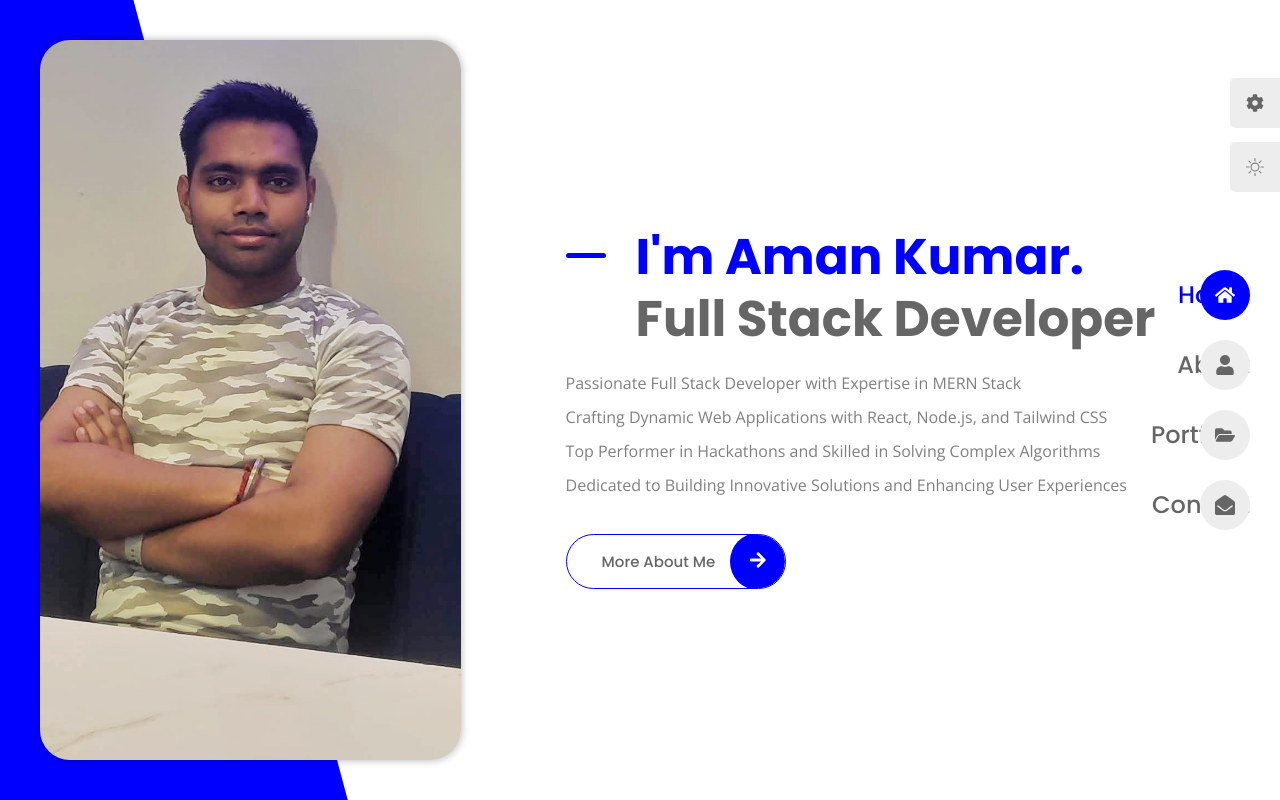
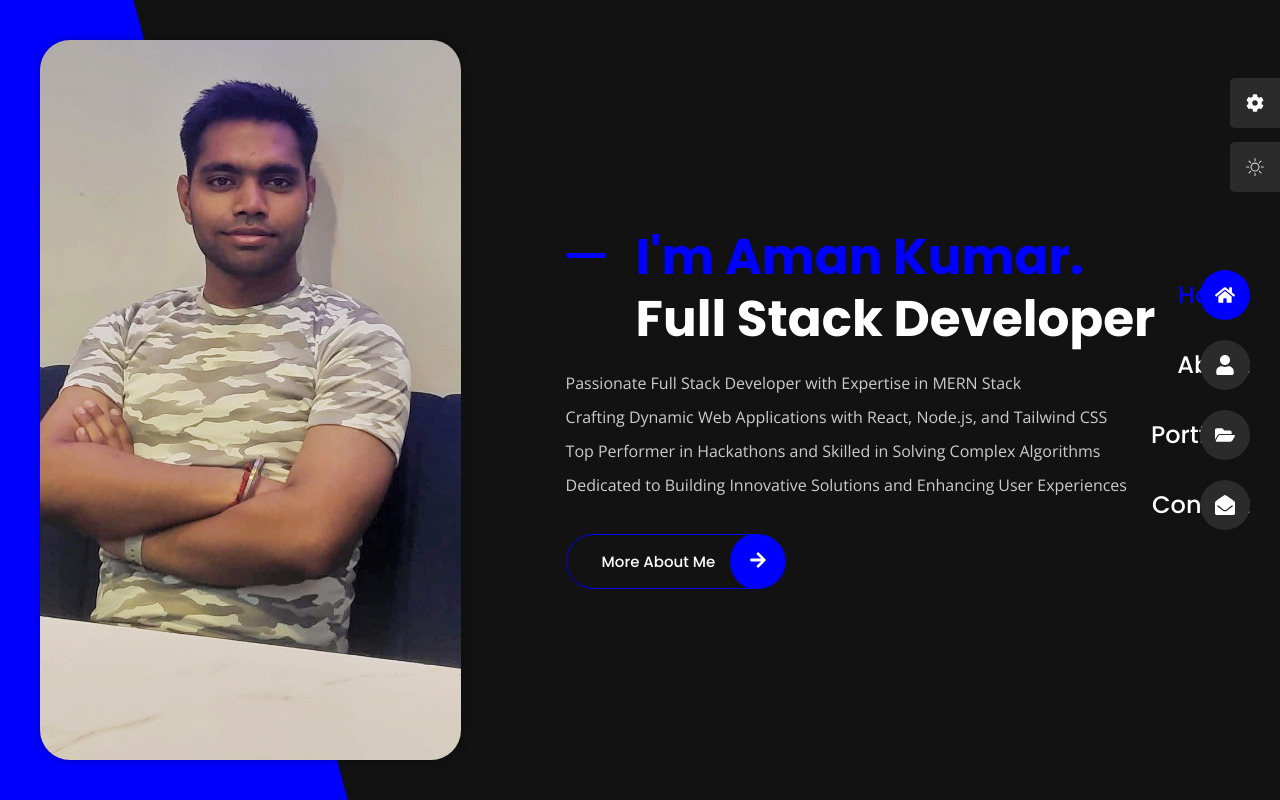
Before and after one commit to amank736836/portfoliowebsite, a React (Vite) app: page / in a window 1280 px wide. Built offline with nearby package versions, Linux system fonts and the light colour scheme.

Commit message:
refactor: Update file structure for Navbar component

```diff
--- a/src/App.css
+++ b/src/App.css
@@ -27,6 +27,14 @@
   --weight-600: 600;
   --weight-700: 700;
   --weight-800: 800;
+}
+
+.dark-theme {
+  --title-color: hsl(0, 0%, 100%);
+  --text-color: hsl(0, 0%, 80%);
+  --body-color: hsl(0, 0%, 7%);
+  --container-color: hsl(0, 1%, 17%);
+  --border-color: hsl(0, 0%, 15%);
 }
 
 * {
@@ -80,7 +88,7 @@ img {
   max-width: 100%;
 }
 
-.container{
+.container {
   max-width: 1140px;
   margin-inline: auto;
   padding-inline: 15px;
@@ -102,7 +110,7 @@ img {
   margin-bottom: 70px;
 }
 
-.section__title span{
+.section__title span {
   color: var(--first-color);
 }
 
@@ -149,3 +157,36 @@ img {
   text-align: center;
   line-height: 60px;
 }
+
+@keyframes bounce {
+  from {
+    transform: translateY(0px);
+  }
+  to {
+    transform: translateY(-20px);
+  }
+}
+
+.box {
+  display: flex;
+  align-items: center;
+  justify-content: center;
+  height: 100vh;
+}
+
+.loader {
+  width: 150px;
+  height: 150px;
+  border-radius: 50%;
+  background: repeating-conic-gradient(
+    var(--first-color) 0 90deg,
+    var(--title-color) 0 180deg
+  );
+  animation: s1 0.1s infinite linear;
+}
+
+@keyframes s1 {
+  100% {
+    transform: rotate(0.5turn);
+  }
+}
```
